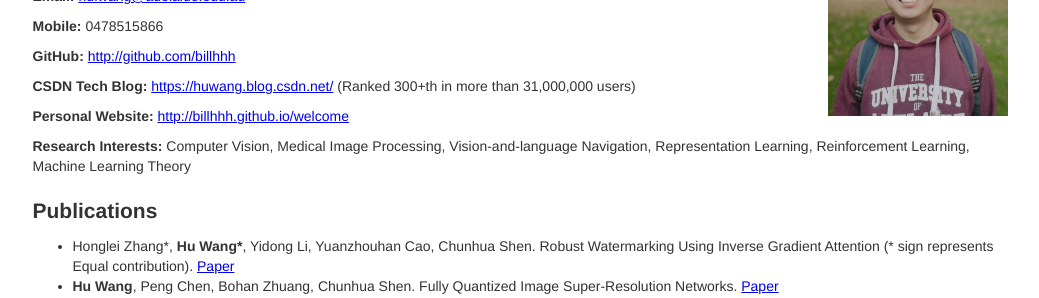
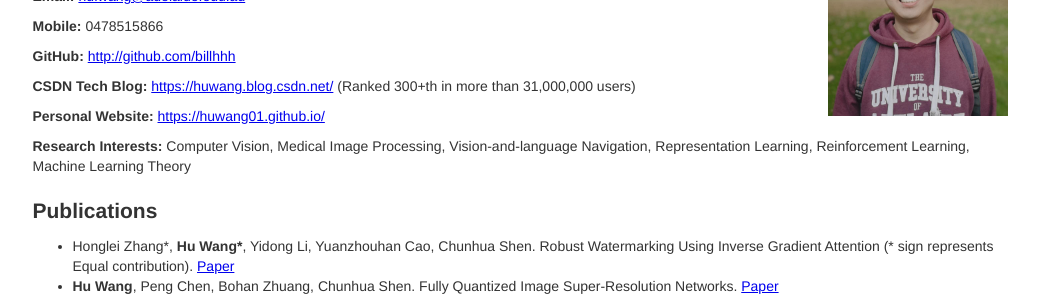
Before and after one commit to billhhh/whblog-omega, a Jekyll site: the page res/res-bak.html, which Jekyll copies as it is, in a window 1280 px wide and 900 px high. Shown: the part 144-442 px from the top of the window, without its empty margins (120-1159 px from the left). Built offline with Jekyll 4.4.1, drawn with Linux system fonts in a browser that asks for light colours; some of the changed lines change nothing that is shown.

Commit message:
Update res-bak.html

```diff
--- a/res/res-bak.html
+++ b/res/res-bak.html
@@ -35,7 +35,7 @@
       </p>
 	  <p>
         <strong>Personal Website:</strong>
-        <a href="http://billhhh.github.io/welcome">http://billhhh.github.io/welcome</a>
+        <a href="https://huwang01.github.io/">https://huwang01.github.io/</a>
       </p>
       <p>
         <strong>Research Interests:</strong>
```
